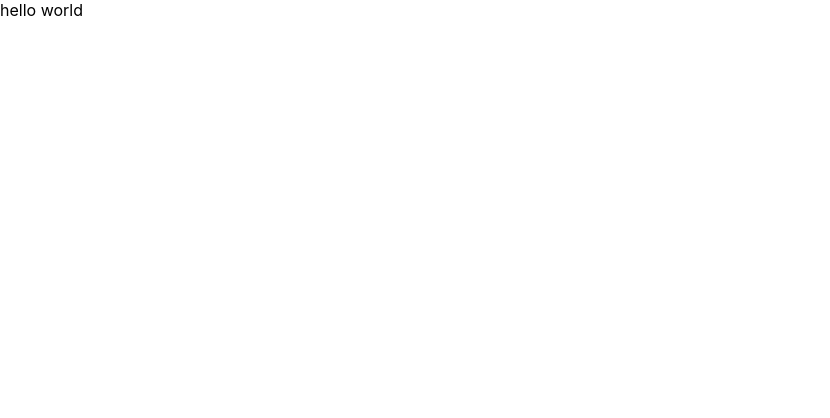
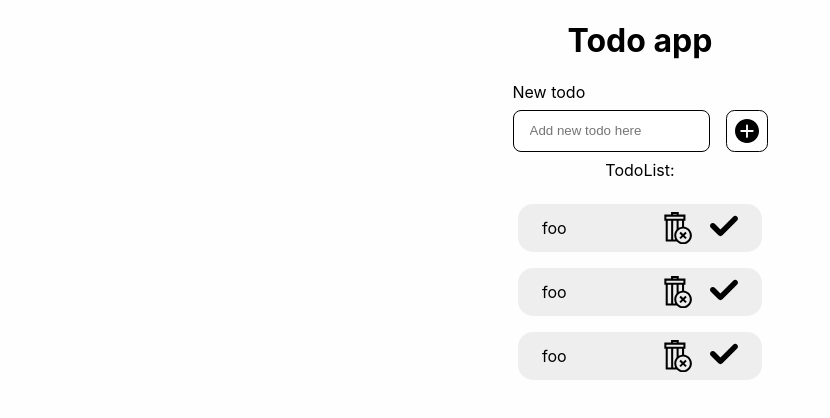
Before and after one commit to mikkometso/todo, a React (Create React App) app: page / in a window 1280 px wide. Shown: the top 418 px of the page, without its empty margins (0-830 px from the left). Built offline with nearby package versions, Linux system fonts and the light colour scheme.

Commit message:
Display draft components

```diff
--- a/src/App.tsx
+++ b/src/App.tsx
@@ -1,7 +1,22 @@
-import React from "react";
+import React from 'react'
+import styled from 'styled-components'
+import TodoInput from './components/todoInput/TodoInput'
+import TodoList from './components/todoList/TodoList'
+
+const Wrapper = styled.div`
+  display: flex;
+  flex-direction: column;
+  align-items: center;
+`
 
 const App = () => {
-  return <div className="App">hello world</div>;
-};
+  return (
+    <Wrapper>
+      <h1>Todo app</h1>
+      <TodoInput />
+      <TodoList />
+    </Wrapper>
+  )
+}
 
-export default App;
+export default App
--- a/src/index.css
+++ b/src/index.css
@@ -5,6 +5,7 @@ body {
     sans-serif;
   -webkit-font-smoothing: antialiased;
   -moz-osx-font-smoothing: grayscale;
+  background-color: #fefefe;
 }
 
 code {
```
